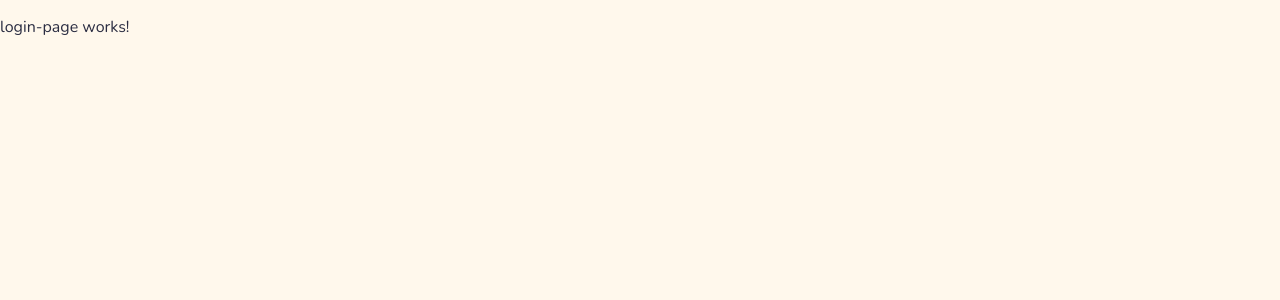
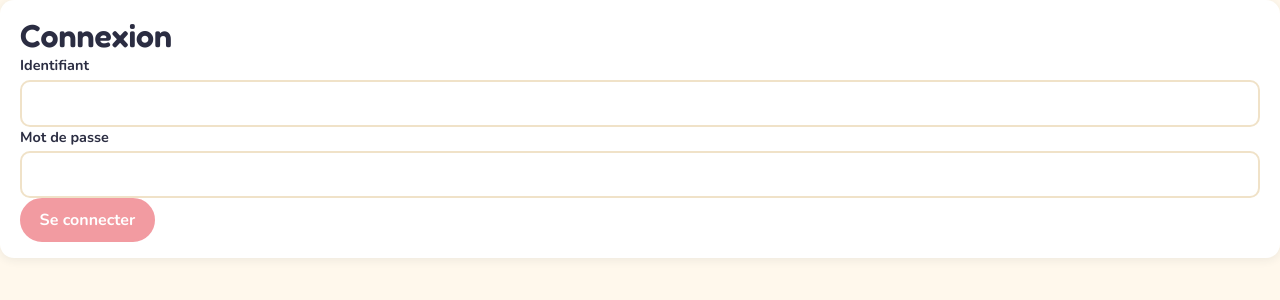
Before and after one commit to AnthonyGargoua/yummy-components-caisse, an Angular app in the folder front/: page /login in a window 1280 px wide. Shown: the top 300 px of the page. Built offline with nearby package versions, Linux system fonts and the light colour scheme.

Commit message:
Etape 2 : authentification (service, guard et interceptor)

```diff
--- a/front/src/app/app.config.ts
+++ b/front/src/app/app.config.ts
@@ -2,7 +2,8 @@ import { registerLocaleData } from '@angular/common';
 import localeFr from '@angular/common/locales/fr';
 import { ApplicationConfig, LOCALE_ID, provideBrowserGlobalErrorListeners } from '@angular/core';
 import { provideRouter } from '@angular/router';
-import { provideHttpClient } from '@angular/common/http';
+import { provideHttpClient, withInterceptors } from '@angular/common/http';
+import { authInterceptor } from './auth/auth-interceptor';
 
 import { routes } from './app.routes';
 
@@ -13,7 +14,7 @@ export const appConfig: ApplicationConfig = {
   providers: [
     provideBrowserGlobalErrorListeners(),
     provideRouter(routes),
-    provideHttpClient(),
+    provideHttpClient(withInterceptors([authInterceptor])),
     { provide: LOCALE_ID, useValue: 'fr' },
     // TODO étape 2 : brancher l'intercepteur d'authentification
   ],
--- a/front/src/app/app.routes.ts
+++ b/front/src/app/app.routes.ts
@@ -1,14 +1,16 @@
 import { Routes } from '@angular/router';
+import { authGuard } from './auth/auth-guard';
 
 export const routes: Routes = [
-    { path: '', redirectTo: 'caisse', pathMatch: 'full'},
+  { path: '', redirectTo: 'caisse', pathMatch: 'full' },
   {
     path: 'login',
     loadComponent: () => import('./login/login-page').then((m) => m.LoginPage),
   },
   {
     path: 'caisse',
+    canActivate: [authGuard],
     loadComponent: () => import('./caisse/caisse-page').then((m) => m.CaissePage),
   },
-    { path: '**', redirectTo: 'caisse'},
+  { path: '**', redirectTo: 'caisse' },
 ];
--- /dev/null
+++ b/front/src/app/auth/auth-guard.ts
@@ -0,0 +1,8 @@
+import { CanActivateFn, Router } from '@angular/router';
+import { AuthService } from './auth.service';
+import { inject } from '@angular/core';
+
+export const authGuard: CanActivateFn = (route, state) => {
+  const auth = inject(AuthService);
+  return auth.isLoggedIn() ? true : inject(Router).parseUrl('/login');
+};
--- /dev/null
+++ b/front/src/app/auth/auth-interceptor.ts
@@ -0,0 +1,24 @@
+import { inject } from '@angular/core';
+import { HttpErrorResponse, HttpInterceptorFn } from '@angular/common/http';
+import { Router } from '@angular/router';
+import { catchError, throwError } from 'rxjs';
+import { AuthService } from './auth.service';
+
+export const authInterceptor: HttpInterceptorFn = (req, next) => {
+  const auth = inject(AuthService);
+  const router = inject(Router);
+
+  const token = auth.token();
+  const authReq = token ? req.clone({ setHeaders: { Authorization: `Bearer ${token}` } }) : req;
+
+  return next(authReq).pipe(
+    catchError((error: unknown) => {
+      const isLoginRequest = req.url.includes('/auth/login');
+      if (error instanceof HttpErrorResponse && error.status === 401 && !isLoginRequest) {
+        auth.clearSession();
+        router.navigate(['/login']);
+      }
+      return throwError(() => error);
+    }),
+  );
+};
--- /dev/null
+++ b/front/src/app/auth/auth.service.ts
@@ -0,0 +1,31 @@
+import { computed, inject, Service, signal } from '@angular/core';
+import { API_URL } from '../api';
+import { HttpClient } from '@angular/common/http';
+import { firstValueFrom } from 'rxjs';
+import { LoginResponse } from '../models';
+
+@Service()
+export class AuthService {
+  readonly token = signal<string | null>(sessionStorage.getItem('token'));
+  readonly isLoggedIn = computed(() => this.token() !== null);
+
+  private readonly http = inject(HttpClient);
+
+  async login(login: string, password: string): Promise<void> {
+    const response = await firstValueFrom(
+      this.http.post<LoginResponse>(`${API_URL}/auth/login`, { login, password }),
+    );
+    sessionStorage.setItem('token', response.token);
+    this.token.set(response.token);
+  }
+
+  async logout(): Promise<void> {
+    await firstValueFrom(this.http.post(`${API_URL}/auth/logout`, {}));
+    this.clearSession();
+  }
+
+  clearSession(): void {
+    sessionStorage.removeItem('token');
+    this.token.set(null);
+  }
+}
--- a/front/src/app/login/login-page.html
+++ b/front/src/app/login/login-page.html
@@ -1 +1,23 @@
-<p>login-page works!</p>
+<div class="card">
+    <h1>Connexion</h1>
+
+    <form [formGroup]="form" (ngSubmit)="onSubmit()">
+        <div class="form-field">
+            <label for="login">Identifiant</label>
+            <input id="login" type="text" formControlName="login"/>
+        </div>
+
+        <div class="form-field">
+            <label for="password">Mot de passe</label>
+            <input id="password" type="password" formControlName="password"/>
+        </div>
+
+        @if (errorMessage()) {
+            <p class="alert alert-error">{{ errorMessage() }}</p>
+        }
+
+        <button type="submit" class="btn btn-primary" [disabled]="form.invalid || submitting()">
+        Se connecter
+        </button>
+    </form>
+</div>
--- a/front/src/app/login/login-page.ts
+++ b/front/src/app/login/login-page.ts
@@ -1,9 +1,45 @@
-import { Component } from '@angular/core';
+import { Component, inject, signal } from '@angular/core';
+import { NonNullableFormBuilder, ReactiveFormsModule, Validators } from '@angular/forms';
+import { Router } from '@angular/router';
+import { AuthService } from '../auth/auth.service';
+import { HttpErrorResponse } from '@angular/common/http';
 
 @Component({
-  imports: [],
+  imports: [ReactiveFormsModule],
   styleUrl: './login-page.css',
   templateUrl: './login-page.html',
 })
 export class LoginPage {
+  private readonly fb = inject(NonNullableFormBuilder);
+  private readonly auth = inject(AuthService);
+  private readonly router = inject(Router);
+
+  protected readonly form = this.fb.group({
+    login: ['', Validators.required],
+    password: ['', Validators.required],
+  });
+
+  protected readonly errorMessage = signal<string | null>(null);
+  protected readonly submitting = signal(false);
+
+  protected async onSubmit(): Promise<void> {
+    if (this.form.invalid) return;
+
+    this.errorMessage.set(null);
+    this.submitting.set(true);
+    const { login, password } = this.form.getRawValue();
+
+    try {
+      await this.auth.login(login, password);
+      await this.router.navigate(['/caisse']);
+    } catch (error) {
+      if (error instanceof HttpErrorResponse && error.status === 401) {
+        this.errorMessage.set('Identifiant ou mot de passe incorrect');
+      } else {
+        this.errorMessage.set('Le serveur ne répond pas, réessaie plus tard.');
+      }
+    } finally {
+      this.submitting.set(false);
+    }
+  }
 }
```
Also changed, not shown: 1 other file (tests, documents, lock files or other folders). Lines whose indentation alone changed are shown as unchanged.
